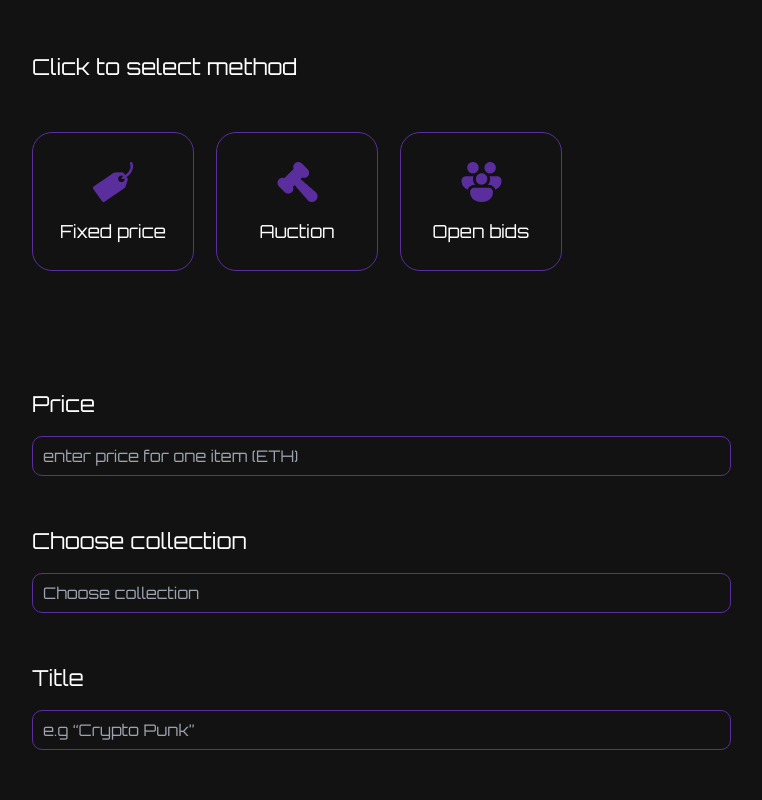
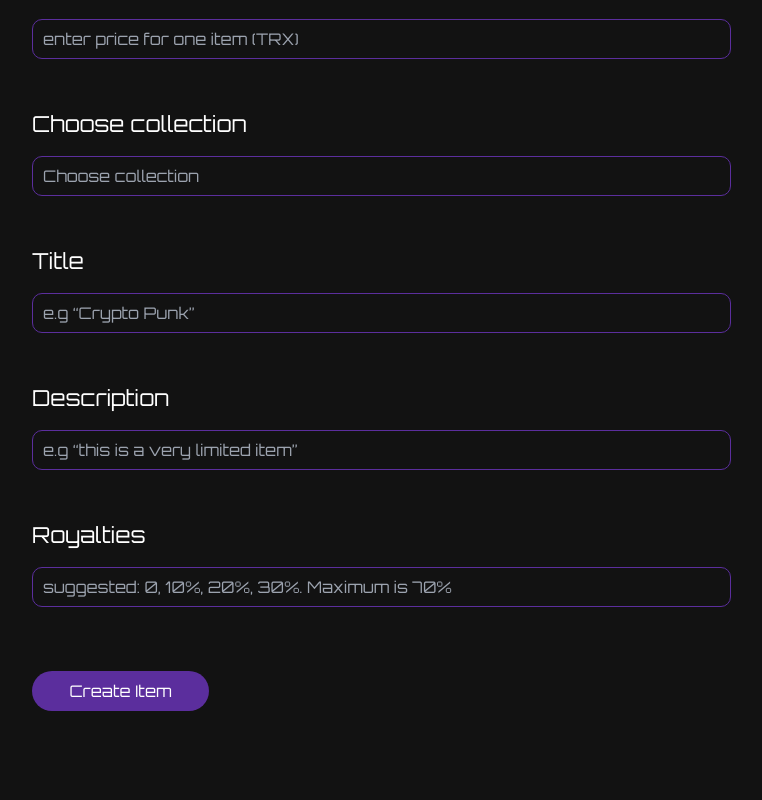
Before and after one commit to CoreX-Labs/CapitolLion, a React (Create React App) app in the folder CapitolLion_Marketplace/frontend/capitol-lion/: page /create/create-single in a window 1280 px wide. Shown: the part 1320-2120 px from the top of the page, without its empty margins (258-1020 px from the left). Built offline with nearby package versions, Linux system fonts and the light colour scheme.

Commit message:
Remade layout and secured validation

```diff
--- a/CapitolLion_Marketplace/frontend/capitol-lion/src/pages/create/CreateSingle.jsx
+++ b/CapitolLion_Marketplace/frontend/capitol-lion/src/pages/create/CreateSingle.jsx
@@ -5,32 +5,14 @@ import * as yup from "yup";
 import { yupResolver } from "@hookform/resolvers/yup" ;
 
 const CreateSingle = () => {
-	const details = [
-		{
-			id   : 1,
-			tag  : '/price.png',
-			text : 'Fixed price'
-		},
-		{
-			id   : 2,
-			tag  : '/auction.png',
-			text : 'Auction'
-		},
-		{
-			id   : 3,
-			tag  : '/bids.png',
-			text : 'Open bids'
-		}
-	];
-
-
     const schema = yup.object().shape({
-        price: yup.number().positive().integer().required("Please Enter a price for your NFT"),
+        metadata: yup.mixed().required("Please provide a file"),
+        price: yup.number().positive().integer().min(1).required("Please Enter a price for your NFT"),
         collection: yup.string().required("Please enter a collection for your NFT"),
         title: yup.string().required("Give your NFT a name"),
         description: yup.string().required("Add a description for your NFT"),
-        royalties: yup.number().positive().integer().min(1).max(70).required("Please Enter a price for your NFT"),
-    })
+        royalties: yup.number().positive().integer().min(0).max(70).required("Please Enter a price for your NFT"),
+    });
 
     const { register, handleSubmit, formState: {errors} } = useForm({
         resolver: yupResolver(schema)
@@ -48,42 +30,26 @@ const CreateSingle = () => {
 						<div className='pb-[32px]'>
 							<h1 className='orbitron-light font-[600] text-[24px] leading-[30px]'>Upload file</h1>
 						</div>
+                        <form>
 						<InputSection>
 							<div>
 								<h1 className='text-center orbitron-light font-[400] text-[22px] leading-[28px] pt-[39px]'>
 									PNG, JPG, GIF WEBP or MP4. Max 200MB
 								</h1>
 								<div className='flex items-center justify-center pt-[24px]'>
-									<input type='file' name='picture' />
+									<input type='file' name='picture' {...register("metadata")} />
 								</div>
 							</div>
 						</InputSection>
-						<div className='pb-[80px]'>
-							<h1 className='orbitron-light font-[400] text-[22px] leading-[28px] pt-[39px] pb-[51px]'>
-								Click to select method
-							</h1>
-							<div className='flex gap-[22px] items-center'>
-								{details.map((d, index) => (
-									<SelectMethod>
-										<div key={index} className='flex items-center justify-center pb-[18px]'>
-											<img src={d.tag} alt='Price Tag' />
-										</div>
-										<div>
-											<p className='orbitron-light font-[500] text-[18px] leading-[23px] text-center'>{d.text}</p>
-										</div>
-									</SelectMethod>
-								))}
-							</div>
-						</div>
 						<div>
-							<form onSubmit={handleSubmit(onFormSubmit)}>
+
 								<label>
 									<h1 className='orbitron-light font-[400] text-[22px] leading-[28px] pt-[39px] pb-[18px]'>Price</h1>
 								</label>
 								<Input
 									className='orbitron-light'
 									type='number'
-									placeholder='enter price for one item (ETH)'
+									placeholder='enter price for one item (TRX)'
 									{...register('price')}
 								/>
                                 <p className="text-red-700 orbitron-light text-[17px] pt-[12px]">{errors.price?.message}</p>
@@ -128,12 +94,13 @@ const CreateSingle = () => {
 								/>
                                 <p className="text-red-700 orbitron-light text-[17px] pt-[12px]">{errors.royalties?.message}</p>
 								<div className='pt-[52px]'>
-									<button className='w-[177px] h-[40px] bg-[#5B2E9D] rounded-[30px] hover:bg-[#6b37ba] transition-all duration-500 orbitron-light'>
+									<button onClick={handleSubmit(onFormSubmit)} className='w-[177px] h-[40px] bg-[#5B2E9D] rounded-[30px] hover:bg-[#6b37ba] transition-all duration-500 orbitron-light'>
 										Create Item
 									</button>
 								</div>
-							</form>
+
 						</div>
+                        </form>
 					</div>
 				</div>
 			</div>
@@ -148,7 +115,6 @@ const InputSection = styled.div`
 	height: 170px;
 	border: 2.5px dashed #5b2e9d;
 	border-radius: 20px;
-	margin-bottom: 80px;
 `;
 
 const Input = styled.input`
@@ -159,13 +125,3 @@ const Input = styled.input`
 	border-radius: 10px;
 	padding: 10px;
 `;
-
-const SelectMethod = styled.div`
-	width: 162px;
-	height: 139px;
-	background: #121212;
-	border: 0.5px solid #5b2e9d;
-	border-radius: 20px;
-	padding: 29px 26px;
-	cursor: pointer;
-`;
```
